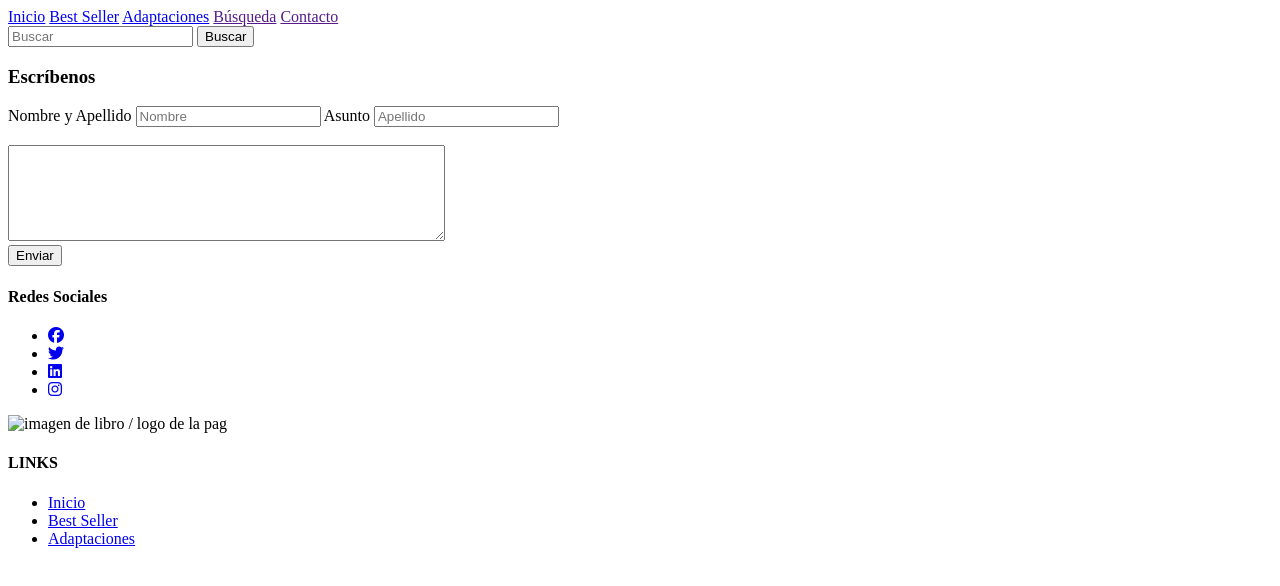
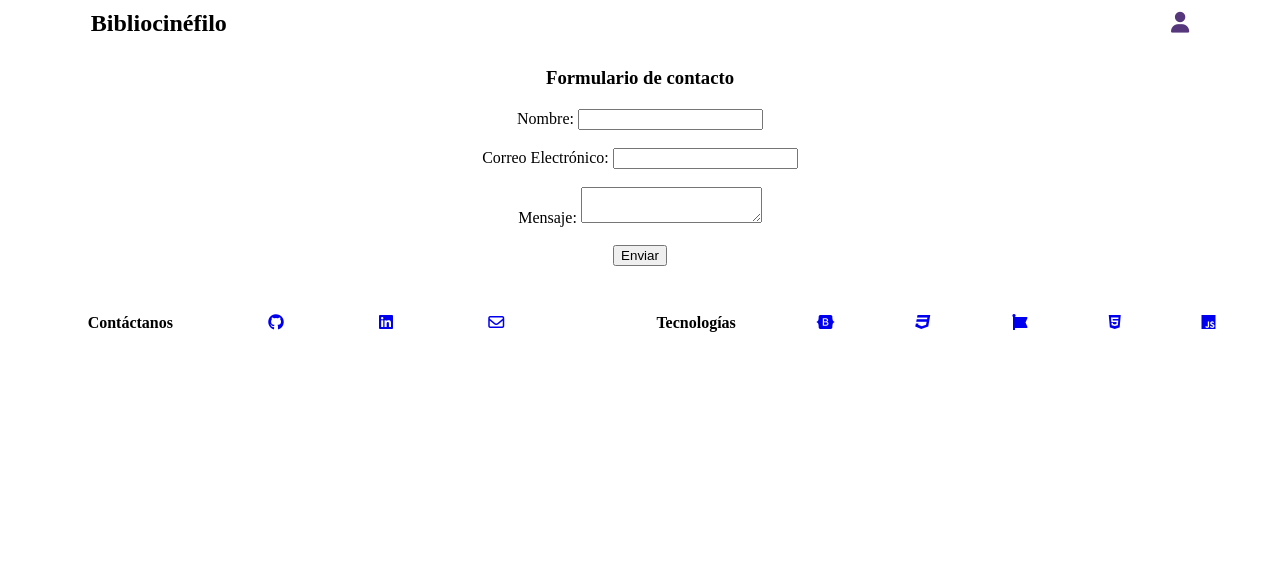
Before and after one commit to YeisonRios10/Cinebook, a plain HTML site: page pages/contacto.html in a window 1280 px wide. Drawn offline with Linux system fonts and the light colour scheme.

Commit message:
Logica formulario

```diff
--- a/ccs/estilos.css
+++ b/ccs/estilos.css
@@ -245,6 +245,20 @@
     justify-content: space-around;
 }
 
+
+/*? = = = = = E S T I L O    D E L   F O R M U L A R I O = = = = = */
+.formulario {
+    text-align: center;
+    margin: 0 auto;
+    width: 50%;
+}
+
+h3{
+    text-align: center;
+    margin: 20px;
+
+}
+
 /**  Media query  para pantalla de 768px TABLET*/
 @media  (max-width: 768px) {
     .contenedor{
--- a/pages/contacto.html
+++ b/pages/contacto.html
@@ -4,73 +4,80 @@
     <meta charset="UTF-8">
     <meta http-equiv="X-UA-Compatible" content="IE=edge">
     <meta name="viewport" content="width=device-width, initial-scale=1.0">
-    <link rel="stylesheet" href="../ccs/estilo.css">
+    <link rel="stylesheet" href="../ccs/estilos.css">
     <script src="https://kit.fontawesome.com/7f7fe5557e.js" crossorigin="anonymous"></script>
 
     <title>Bibliocinéfilo</title>
 </head>
 <body>
-    <header>
-        <div class="menu">
-            <nav class="nav">
-                <a href="../index.html">Inicio</a>
-                <a href="../index.html">Best Seller</a>
-                <a href="../index.html">Adaptaciones</a>
-                <a href="">Búsqueda</a>
-                <a href="">Contacto</a>
-            </nav>
-            <form class="buscar">
-                <input class="" type="search" placeholder="Buscar">
-                <button class="" type="submit">Buscar</button>
-              </form>
+    <header  class="header">
+        <h2>Bibliocinéfilo</h2>
+        <nav class="nave">
+            <ul class="menu" id="menu">
+                <li class="item">
+                    <a href="#" class="link">Inicio</a>
+                </li>
+                <li class="item">
+                    <a href="#" class="link">Libros</a>
+                </li>
+                 <!-- <li class="item">
+                    <a href="#" class="link">Géneros</a>
+                </li> -->
+                <li class="item">
+                    <a href="#" class="link">Búsqueda</a>
+                </li>
+                <!--<li class="item">
+                    <a href="#" class="link">Nosotros</a>
+                </li> -->
+            </ul>
+        </nav>
+        <li class="user">
+            <i class="fa-solid fa-user " style="color: #56377c;"></i>
+        </li>
+        <div class="hamburger" id="hamburger">
+            <i class="fa-solid fa-bars"></i>
         </div>
     </header>
+
     <main>
 
+
         <section>
-            <div><!--formulario de contacto -->
-                <h3>Escríbenos</h3>
-                <form action="">
-                    <label for="">Nombre y Apellido</label>
-                    <input class="form" type="text" placeholder="Nombre" required minlength="3" maxlength="12">
-                    <label for="">Asunto</label>
-                    <input class="form" type="text" placeholder="Apellido" required required minlength="3" maxlength="20"><br><br>
+            <!--formulario de contacto -->
+            <h3>Formulario de contacto</h3>
+            <form class="formulario">
+                <label for="nombre">Nombre:</label>
+                <input type="text" id="nombre" name="nombre" ><br><br>
 
-                    <textarea class="formtexto" name="" id="" cols=" 52" rows="6" placeholder="Sobre qué quieres hablar"
-                        required>
-                    </textarea>
+                <label for="correo">Correo Electrónico:</label>
+                <input type="text" id="correo" name="correo"><br><br>
 
-                    <div class="enviar">
-                        <input type="submit" value="Enviar">
-                    </div>
-                </form>
-            </div>
-        </section>
+                <label for="mensaje">Mensaje:</label>
+                <textarea id="mensaje" name="mensaje"></textarea><br><br>
+
+                <input type="button" value="Enviar" onclick="validarFormulario()" >
+            </form>
+    </section>
     </main>
     <footer>
-        <div class="contenidoFooter">
-            <div class="redesSociales">
-                <h4>Redes Sociales</h4>
-                <ul>
-                    <li><a href="#inicio"><i class="fa-brands fa-facebook"></i></a></li>
-                    <li><a href="#inicio"><i class="fa-brands fa-twitter"></i></a></li>
-                    <li><a href="#inicio"><i class="fa-brands fa-linkedin"></i></a></li>
-                    <li><a href="#inicio"><i class="fa-brands fa-instagram"></i></a></li>
+        <div class="footer">
+            <div class="redes ">
+                <h4 class="text-white">Contáctanos</h4>
+                <a href="#"><i class="fa-brands fa-github"></i></a>
+                <a href="#"><i class="fa-brands fa-linkedin"></i></a>
+                <a href="#"><i class="fa-regular fa-envelope"></i></i> </a>
+            </div>
 
-                </ul>
-            </div>
-            <div class="footerLogo">
-                <img src="libro.ico" alt="imagen de libro / logo de la pag">
-            </div>
-            <div class="footerLinks">
-                <h4>LINKS</h4>
-                <ul>
-                    <li><a href="#inicio">Inicio</a></li>
-                    <li><a href="#best">Best Seller</a></li>
-                    <li><a href="#adaptaciones">Adaptaciones</a></li>
-                </ul>
+            <div class="tecno">
+                <h4 class="text-white ">Tecnologías</h4>
+                <a href="#"> <i class="fa-brands fa-bootstrap"></i></a>
+                <a href="#"><i class="fa-brands fa-css3"></i></a>
+                <a href="#"><i class="fa-brands fa-font-awesome"></i></a>
+                <a href="#"><i class="fa-brands fa-html5"></i></a>
+                <a href="#"><i class="fa-brands fa-js"></i></a>
             </div>
         </div>
     </footer>
+    <script src="../js/javaScript.js"></script>
 </body>
 </html>
```
